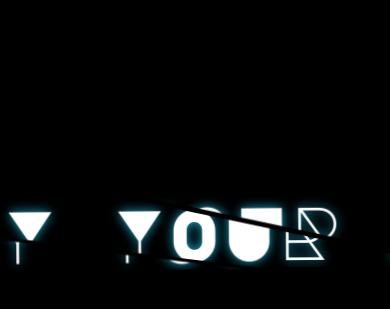
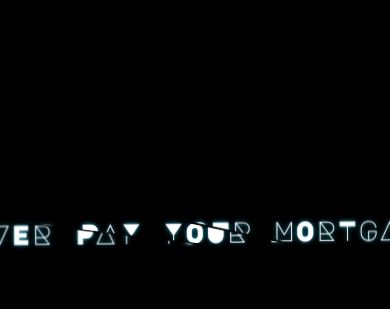
Before and after one commit to JasonIRL/whats-our-team-name, a Flask app: page / in a window 390 px wide; the page is wider, and only the part inside the window is pictured. Shown: the part 156-465 px from the top of that part. Run offline with Flask 2, Linux system fonts and the light colour scheme.

Commit message:
make font size responsive

```diff
--- a/templates/index.html
+++ b/templates/index.html
@@ -15,7 +15,7 @@
   h1 {
     position: relative;
     font-family: "Major Mono Display", Arial, sans-serif;
-    font-size: 72px;
+    font-size: calc(20px + 2vw);
     font-weight: 500;
     color: #fff;
     letter-spacing: 0.02em;
```
